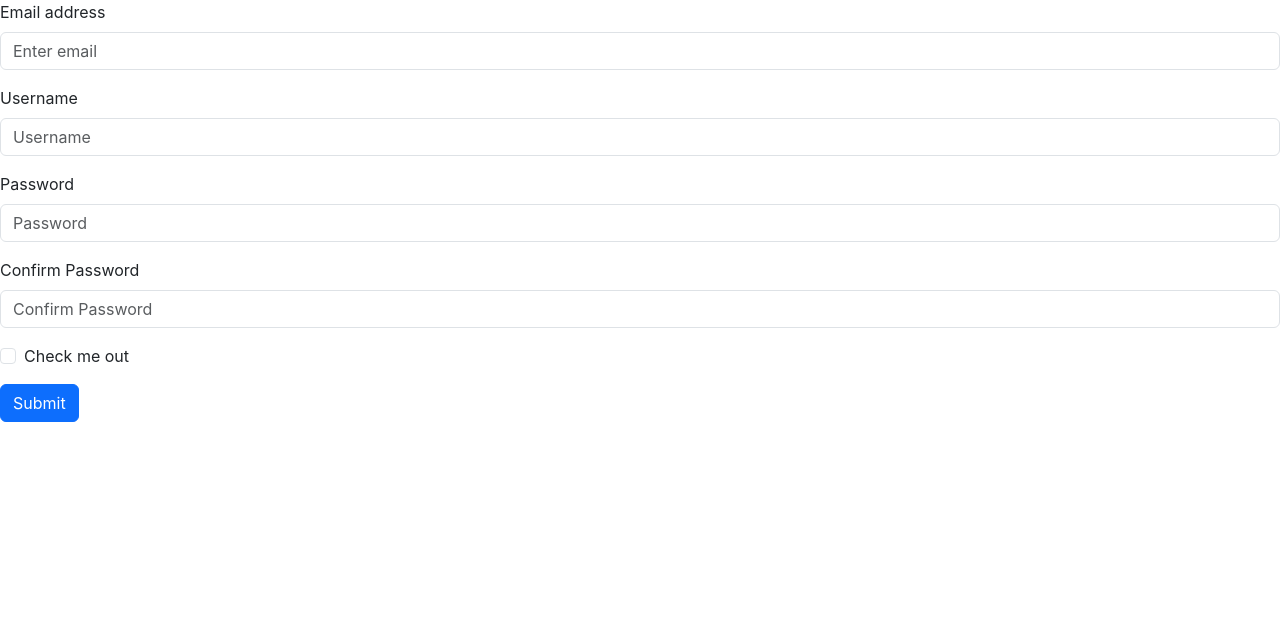
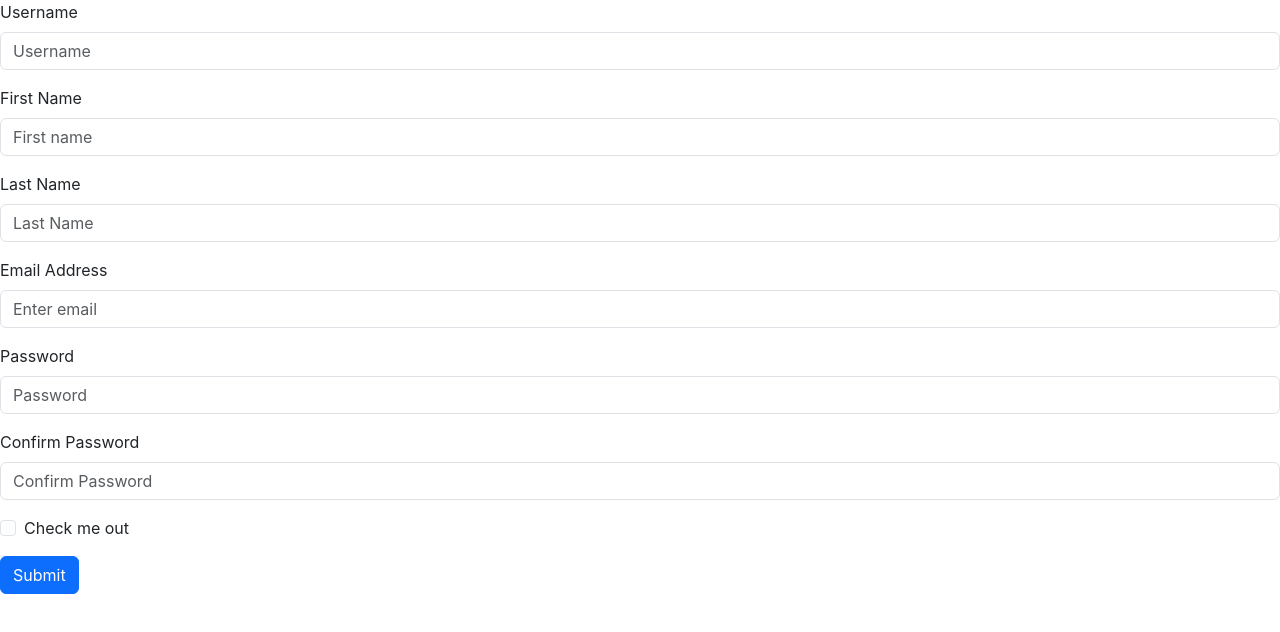
Before and after one commit to peymere/page-turner, a React (Create React App) app in the folder client/: page / in a window 1280 px wide. Shown: the top 632 px of the page. Built offline with nearby package versions, Linux system fonts and the light colour scheme.

Commit message:
signup formik and yup, incomplete

```diff
--- a/client/package.json
+++ b/client/package.json
@@ -14,7 +14,8 @@
     "react-dom": "^18.2.0",
     "react-router-dom": "^6.20.1",
     "react-scripts": "5.0.1",
-    "web-vitals": "^2.1.4"
+    "web-vitals": "^2.1.4",
+    "yup": "^1.3.2"
   },
   "devDependencies": {
     "@babel/plugin-proposal-private-property-in-object": "^7.21.11"
--- a/client/src/components/Signup.jsx
+++ b/client/src/components/Signup.jsx
@@ -1,34 +1,145 @@
 import Button from 'react-bootstrap/Button';
 import Form from 'react-bootstrap/Form';
+import { useFormik } from 'formik';
+import * as Yup from 'yup'
 
 function Signup() {
+
+    const signupSchema = Yup.object({
+            email: Yup.string().email('Invalid Email Address').required('Email Required'),
+            username: Yup.string()
+                .min(3, "Username must be between 3 and 15 characters")
+                .max(15, "Username must be between 3 and 15 characters")
+                .required('Username Required'),
+            firstName: Yup.string()
+                .min(2, "First Name must be at least 2 characters")
+                .required('First Name Required'),
+            lastName: Yup.string()
+                .min(2, "Last name must be at least 2 characters")
+                .required('Last name Required'),
+        }
+    )
+    const passwordValidationSchema = Yup.object().shape({
+        password: Yup.string()
+            .min(8, 'Password must be at least 8 characters')
+            .max(20, 'Password must not exceed 20 characters')
+            .matches(
+            /^(?=.*[a-z])(?=.*[A-Z])(?=.*\d)[A-Za-z\d@$!%*?&]/,
+            'Password must contain at least one uppercase letter, one lowercase letter, and one number')
+            .required('Password is required'),
+        confirmPassword: Yup.string()
+            .oneOf([Yup.ref('password'), null], 'Passwords must match')
+            .required('Must confirm your password'),
+        });
+
+    const combinedSchema = signupSchema.concat(passwordValidationSchema)
+
+    const formik = useFormik({
+        initialValues: {
+            email: '',
+            username: '',
+            firstName: '',
+            lastName: '',
+            password: '',
+            confirmPassword: ''
+        },
+        validationSchema: combinedSchema,
+
+        onSubmit: (values) => {
+            console.log(values)}
+    })
+
     return (
-        <Form>
+        <div>
+            <Form onSubmit={formik.handleSubmit}>
+                <Form.Group className="mb-3" controlId="formUsername">
+                    <Form.Label>Username</Form.Label>
+                    <Form.Control
+                    type="text"
+                    placeholder="Username"
+                    name='username'
+                    value={formik.values.username}
+                    onChange={formik.handleChange}
+                    onBlur={formik.handleBlur}/>
+                    {formik.touched.username && formik.errors.username && (
+                    <div className="error">{formik.errors.username}</div>
+                    )}
+                </Form.Group>
+                <Form.Group className="mb-3" controlId="formFirstName">
+                    <Form.Label>First Name</Form.Label>
+                    <Form.Control
+                    type="text"
+                    placeholder="First name"
+                    name='firstName'
+                    value={formik.values.firstName}
+                    onChange={formik.handleChange}
+                    onBlur={formik.handleBlur}/>
+                    {formik.touched.firstName && formik.errors.firstName && (
+                    <div className="error">{formik.errors.firstName}</div>
+                    )}
+                </Form.Group>
+                <Form.Group className="mb-3" controlId="formLastName">
+                    <Form.Label>Last Name</Form.Label>
+                    <Form.Control
+                    type="text"
+                    placeholder="Last Name"
+                    name='lastName'
+                    value={formik.values.lastName}
+                    onChange={formik.handleChange}
+                    onBlur={formik.handleBlur}/>
+                    {formik.touched.lastName && formik.errors.lastName && (
+                    <div className="error">{formik.errors.lastName}</div>
+                    )}
+                </Form.Group>
                 <Form.Group className="mb-3" controlId="formBasicEmail">
-            <Form.Label>Email address</Form.Label>
-            <Form.Control type="email" placeholder="Enter email" required/>
+                    <Form.Label>Email Address</Form.Label>
+                    <Form.Control
+                    type="email"
+                    placeholder="Enter email"
+                    name='email'
+                    value={formik.values.email}
+                    onChange={formik.handleChange}
+                    onBlur={formik.handleBlur}
+                    />
+                    {formik.touched.email && formik.errors.email && (
+                    <div className="error">{formik.errors.email}</div>
+                    )}
                 </Form.Group>
-        <Form.Group className="mb-3" controlId="formBasicUsername">
-            <Form.Label>Username</Form.Label>
-            <Form.Control type="text" placeholder="Username" required/>
-        </Form.Group>
-
-        <Form.Group className="mb-3" controlId="formBasicPassword">
+                <Form.Group className="mb-3" controlId="formPassword">
                     <Form.Label>Password</Form.Label>
-            <Form.Control type="password" placeholder="Password" required/>
+                    <Form.Control
+                    type="password"
+                    placeholder="Password"
+                    name='password'
+                    value={formik.values.password}
+                    onChange={formik.handleChange}
+                    onBlur={formik.handleBlur}/>
+                    {formik.touched.password && formik.errors.password && (
+                    <div className="error">{formik.errors.password}</div>
+                    )}
                 </Form.Group>
                 <Form.Group className="mb-3" controlId="formConfirmPassword">
                     <Form.Label>Confirm Password</Form.Label>
-            <Form.Control type="password" placeholder="Confirm Password" required/>
+                    <Form.Control
+                    type="password"
+                    placeholder="Confirm Password"
+                    name='confirmPassword'
+                    value={formik.values.confirmPassword}
+                    onChange={formik.handleChange}
+                    onBlur={formik.handleBlur}/>
+                    {formik.touched.confirmPassword && formik.errors.confirmPassword && (
+                    <div className="error">{formik.errors.confirmPassword}</div>
+                    )}
                 </Form.Group>
 
                 <Form.Group className="mb-3" controlId="formBasicCheckbox">
                     <Form.Check type="checkbox" label="Check me out" />
                 </Form.Group>
-        <Button variant="primary" type="submit">
+                <Button variant="primary" type="submit" disabled={!formik.isValid}>
                     Submit
                 </Button>
             </Form>
+        </div>
     );
 }
 
```
Also changed, not shown: 1 other file (tests, documents, lock files or other folders). Lines whose indentation alone changed are shown as unchanged.
